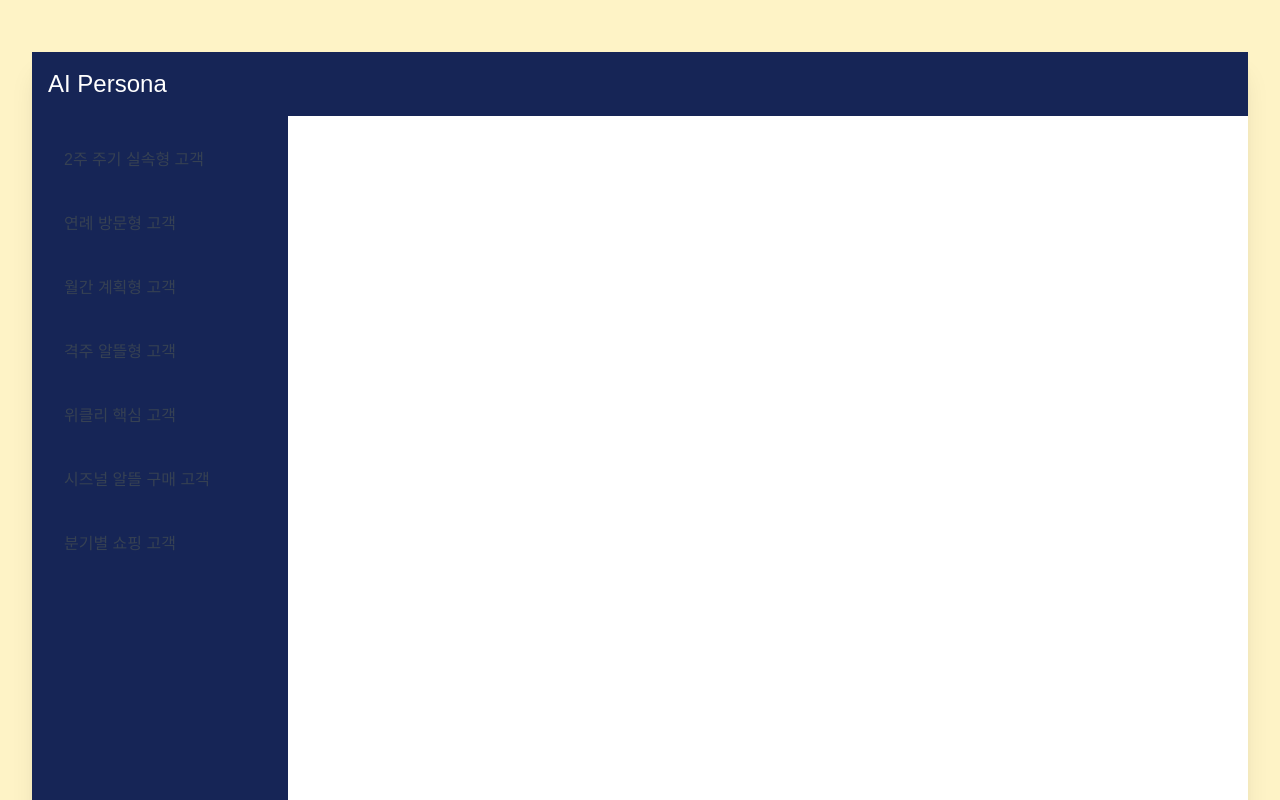
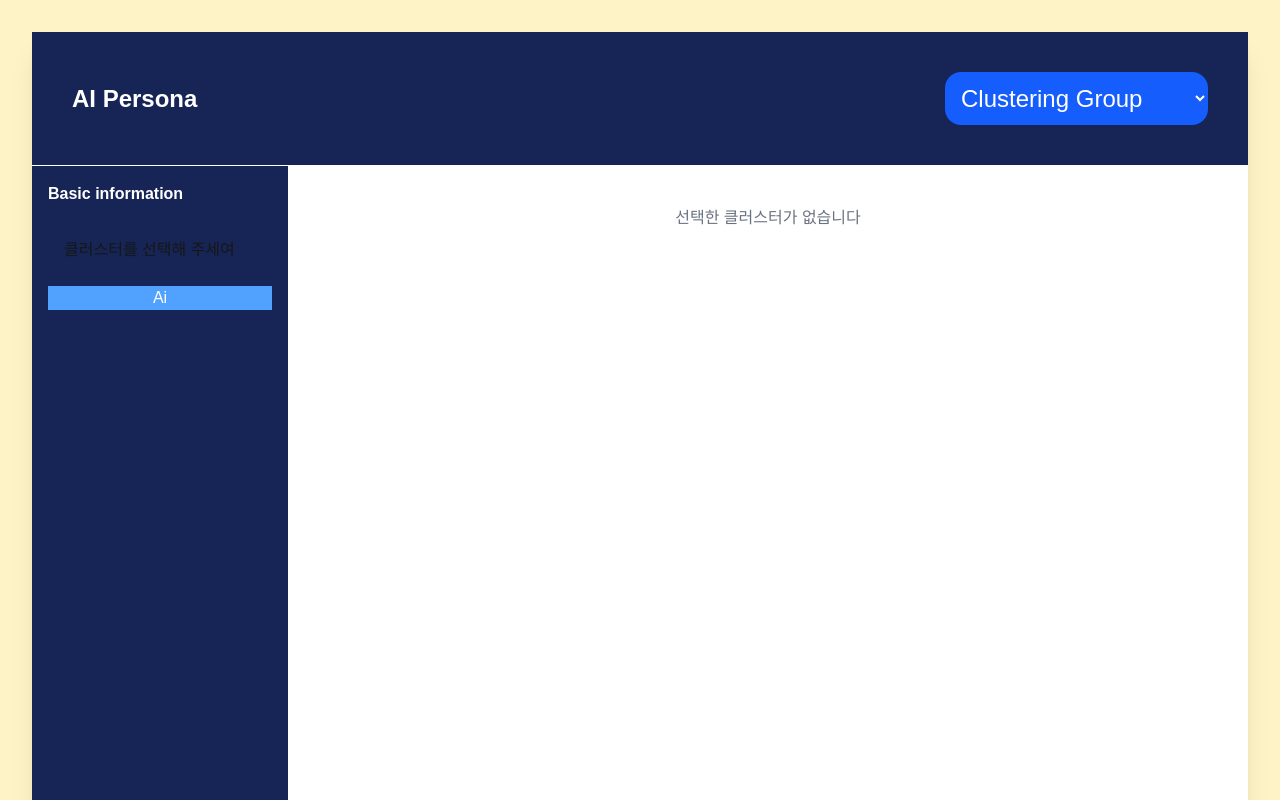
Before and after one commit to hagalaz-star/shopping_trend, a Next.js app: page / in a window 1280 px wide. Shown: the top 800 px of the page. Built offline with nearby package versions, Linux system fonts and the light colour scheme.

Commit message:
remodeling

```diff
--- a/src/app/page.tsx
+++ b/src/app/page.tsx
@@ -1,5 +1,6 @@
 "use client";
 
+import Header from "@/components/Header";
 import DashboardLayout from "@/components/layout/DashboardLayout";
 import ClusterSidebar from "@/components/ClusterSidebar";
 import SegmentDetailsView from "@/components/SegmentDetailsView";
@@ -54,6 +55,13 @@ export default function Home() {
   return (
     <div>
       <DashboardLayout
+        selectOptions={
+          <Header
+            groups={clusters}
+            selectedClusterId={selectedClusterId}
+            onClusterSelect={handleClusterSelect}
+          />
+        }
         sidebar={
           <ClusterSidebar
             groups={clusters}
--- a/src/components/ClusterSidebar.tsx
+++ b/src/components/ClusterSidebar.tsx
@@ -1,5 +1,6 @@
 import React from "react";
 import { MyDataType } from "../types/types";
+import { group } from "console";
 
 interface ClusterSidebarProps {
   groups: MyDataType[];
@@ -12,27 +13,53 @@ export default function ClusterSidebar({
   selectedClusterId,
   onClusterSelect,
 }: ClusterSidebarProps) {
+  const sideCluster = groups.find(
+    (group) => selectedClusterId === group.cluster_id
+  );
+
+  const formatPercentManual = (rate: number) => {
+    return (rate * 100).toFixed(1) + " %";
+  };
   return (
     <>
-      <div className="w-64 bg-blue-950 flex-col h-[1200px] p-4 space-y-2 ">
-        {groups.map((group) => {
-          return (
-            <div
-              key={group.cluster_id}
-              className={`p-4 rounded-lg cursor-pointer mb-2 ${
-                selectedClusterId === group.cluster_id
-                  ? "bg-purple-300 text-purple-700 font-semibold"
-                  : "text-gray-700 hover:bg-gray-100"
-              }`}
-              onClick={() => {
-                console.log("클릭됨", group.cluster_id);
-                onClusterSelect(group.cluster_id);
-              }}
-            >
-              {group.cluster_name}
+      <div className="w-64 bg-blue-950 flex-col h-[1200px] p-4 space-y-9 ">
+        <h2 className="text-white font-bold mb-4">Basic information</h2>
+
+        {sideCluster ? (
+          <div className=" bg-white p-4 round-lg shadow space-y-3">
+            <div className="flex justify-between items-center">
+              <span className="text-lg font-medium text-gray-600">
+                평균나이
+              </span>
+              <span className="text-lg font-bold text-gray-900">
+                {sideCluster.avg_age} 세
+              </span>
             </div>
-          );
-        })}
+
+            <div className="flex justify-between items-center">
+              <span className="text-lg font-medium text-gray-600">
+                평균구매액
+              </span>
+              <span className="text-lg font-bold text-gray-900">
+                $ {sideCluster.avg_purchase_amount}
+              </span>
+            </div>
+
+            <div className="flex justify-between items-center">
+              <span className="text-lg font-medium text-gray-600">구독률</span>
+              <span className="text-lg font-bold text-gray-900">
+                {formatPercentManual(sideCluster.subscription_rate)}
+              </span>
+            </div>
+          </div>
+        ) : (
+          <div className="p-4 rounded-lg cursor-pointer mb-2">
+            클러스터를 선택해 주세여
+          </div>
+        )}
+        <div className="text-white flex justify-center items-center bg-blue-400">
+          <button> Ai </button>
+        </div>
       </div>
     </>
   );
--- a/src/components/Header.tsx
+++ b/src/components/Header.tsx
@@ -1,9 +1,39 @@
-export default function Header() {
+import { MyDataType } from "@/types/types";
+
+interface ClusterProps {
+  groups: MyDataType[];
+  selectedClusterId: number | null;
+  onClusterSelect: (clusterId: number) => void;
+}
+
+export default function Header({
+  groups,
+  selectedClusterId,
+  onClusterSelect,
+}: ClusterProps) {
+  console.log("Header received groups:", groups);
+
   return (
-    <>
-      <div>
-        <h2 className="bg-blue-950 mt-5 p-4 text-2xl text-white">AI Persona</h2>
+    <header className="border-b border-white bg-blue-950">
+      <div className="mx-auto flex max-w-7xl items-center justify-between  px-10 py-10">
+        <h1 className="bg-blue-950 font-bold text-2xl text-white">
+          AI Persona
+        </h1>
+        <select
+          className="text-white text-2xl bg-blue-600 rounded-2xl p-3"
+          value={selectedClusterId ?? ""}
+          onChange={(e) => onClusterSelect(Number(e.target.value))}
+        >
+          <option value="" disabled>
+            Clustering Group
+          </option>
+          {groups.map((group) => (
+            <option key={group.cluster_id} value={group.cluster_id}>
+              {group.cluster_name}
+            </option>
+          ))}
+        </select>
       </div>
-    </>
+    </header>
   );
 }
--- a/src/components/layout/DashboardLayout.tsx
+++ b/src/components/layout/DashboardLayout.tsx
@@ -1,23 +1,25 @@
 import React from "react";
-import Header from "../Header";
+
 interface DashboardLayoutProps {
+  selectOptions: React.ReactNode;
   sidebar: React.ReactNode;
   mainContent: React.ReactNode;
 }
 
 export default function DashboardLayout({
+  selectOptions,
   sidebar,
   mainContent,
 }: DashboardLayoutProps) {
   return (
     <div className="min-h-screen bg-amber-100 p-5 sm:p-8">
       <div className="mx-auto max-w-7xl bg-white shadow-xl">
-        <div>
-          <Header />
+        <div>{selectOptions}</div>
+
+        <div className="flex">
+          <div className="flex-shrink-0 max-w-8xl"> {sidebar}</div>
+          <div className="flex-1 p-6"> {mainContent}</div>
         </div>
-
-        <div> {sidebar}</div>
-        <div> {mainContent}</div>
       </div>
     </div>
   );
```
Also changed, not shown: src/types/types.ts (+33 -0 lines).
